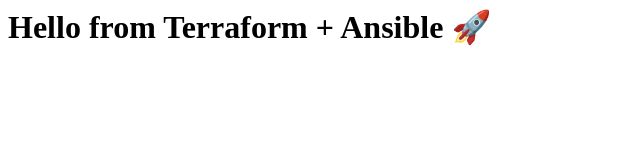
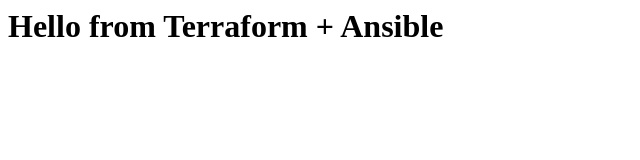
Before and after one commit to AmineBarrak/mygitactions, a plain HTML site: page website/index.html in a window 1280 px wide. Shown: the whole page, without its empty margins (0-640 px from the left). Drawn offline with Linux system fonts and the light colour scheme.

Commit message:
Remove emoji from header in index.html

```diff
--- a/website/index.html
+++ b/website/index.html
@@ -1 +1 @@
-<h1>Hello from Terraform + Ansible 🚀</h1>
+<h1>Hello from Terraform + Ansible </h1>
```
